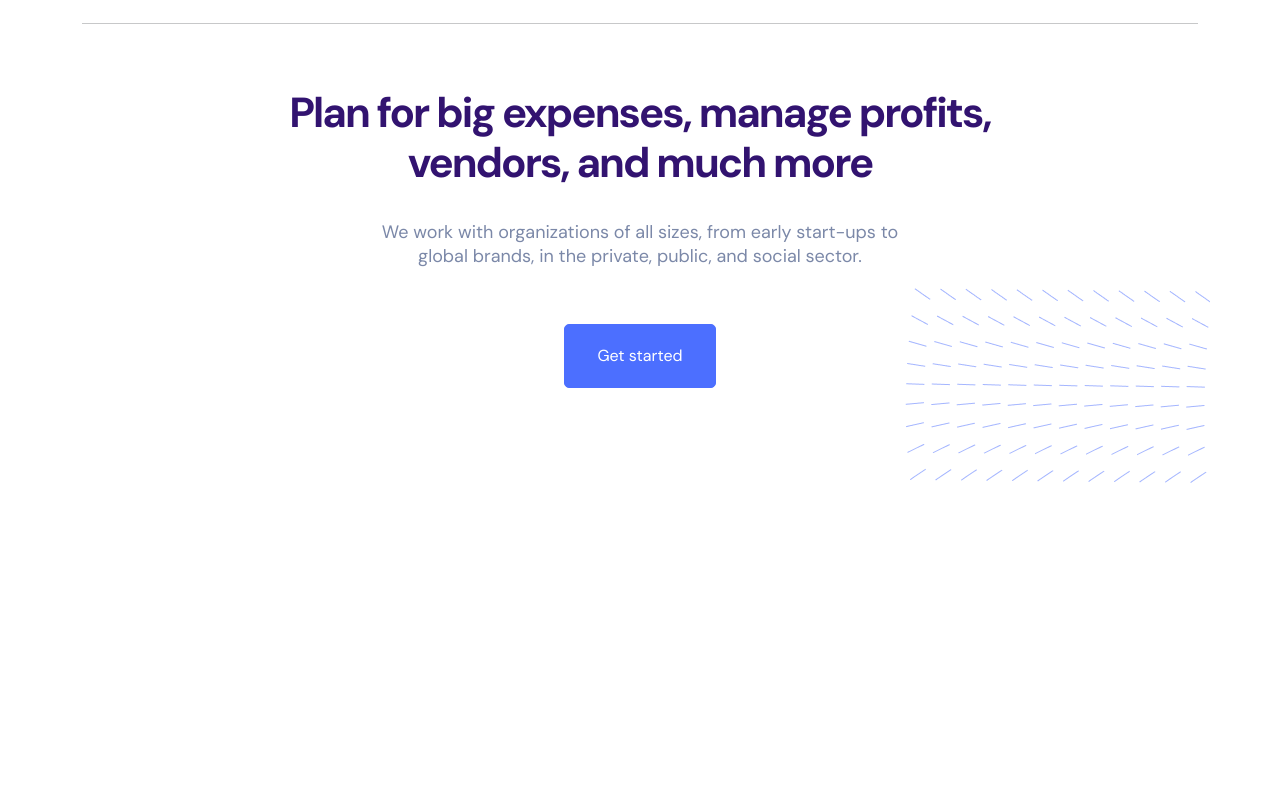
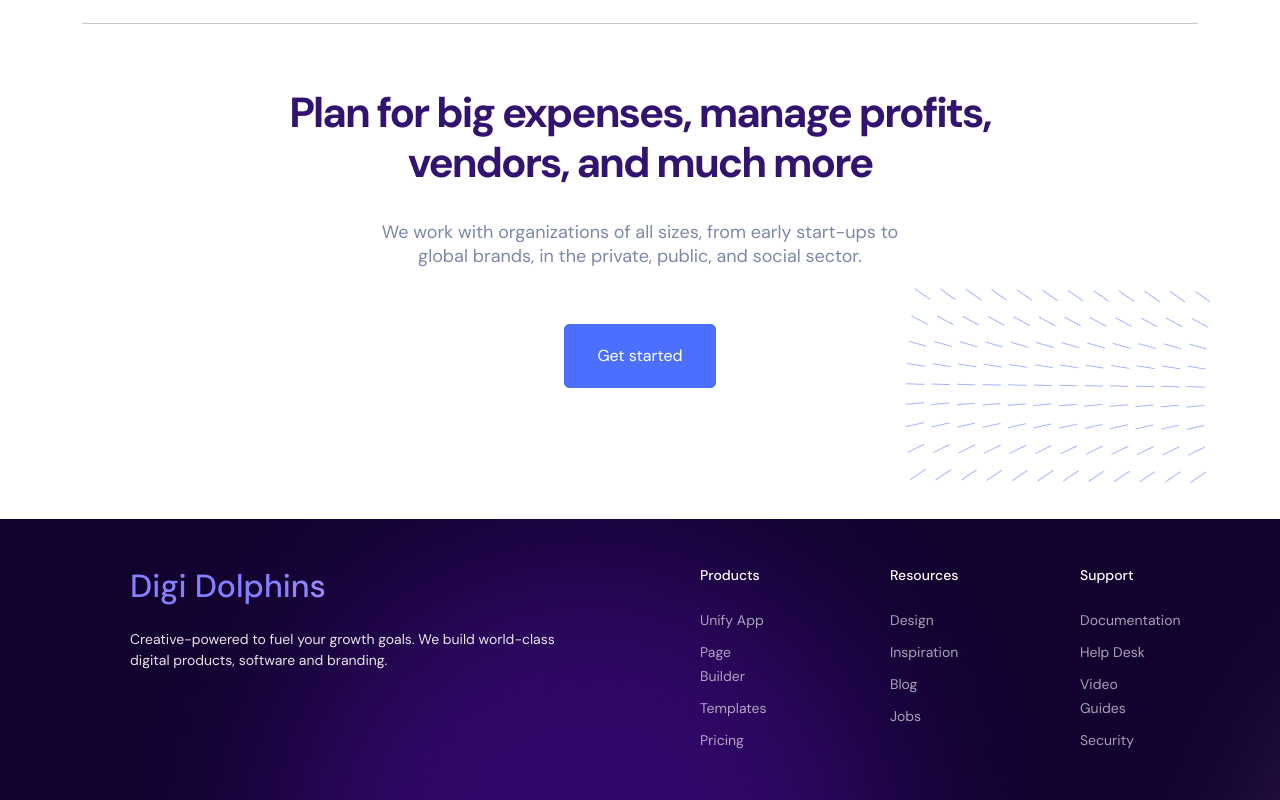
Before and after one commit to Binod69/digi-dolphins, a Next.js app: page / in a window 1280 px wide. Shown: the part 5238-6038 px from the top of the page. Before the commit the page ends 5722 px from the top, so only its background shows below. Built offline with nearby package versions, Linux system fonts and the light colour scheme.

Commit message:
added footer section

```diff
--- /dev/null
+++ b/app/Components/Footer/Footer.tsx
@@ -0,0 +1,127 @@
+'use client';
+import Container from 'react-bootstrap/Container';
+import Row from 'react-bootstrap/Row';
+import Col from 'react-bootstrap/Col';
+import ListGroup from 'react-bootstrap/ListGroup';
+import styles from './footer.module.css';
+import Link from 'next/link';
+const Footer = () => {
+  return (
+    <>
+      <footer className={styles.con}>
+        <Container>
+          <Row>
+            <Col lg={6}>
+              <article className={styles.articleCon}>
+                <h2 className={styles.brand}>Digi Dolphins</h2>
+                <p className={styles.para}>
+                  Creative-powered to fuel your growth goals. We build
+                  world-class digital products, software and branding.
+                </p>
+              </article>
+            </Col>
+            <Col lg={2}>
+              <article className={styles.articleCon}>
+                <h5 className={styles.productTitle}>Products</h5>
+                <ul className="m-0 p-0">
+                  <li className={styles.linkCon}>
+                    <Link className={styles.link} href="/">
+                      {' '}
+                      Unify App
+                    </Link>
+                  </li>
+                  <li className={styles.linkCon}>
+                    <Link className={styles.link} href="/">
+                      {' '}
+                      Page Builder
+                    </Link>
+                  </li>
+                  <li className={styles.linkCon}>
+                    <Link className={styles.link} href="/">
+                      {' '}
+                      Templates
+                    </Link>
+                  </li>
+                  <li className={styles.linkCon}>
+                    <Link className={styles.link} href="/">
+                      {' '}
+                      Pricing
+                    </Link>
+                  </li>
+                </ul>
+              </article>
+            </Col>
+            <Col lg={2}>
+              <article className={styles.articleCon}>
+                <h5 className={styles.productTitle}>Resources</h5>
+                <ul className="m-0 p-0">
+                  <li className={styles.linkCon}>
+                    <Link className={styles.link} href="/">
+                      {' '}
+                      Design
+                    </Link>
+                  </li>
+                  <li className={styles.linkCon}>
+                    <Link className={styles.link} href="/">
+                      {' '}
+                      Inspiration
+                    </Link>
+                  </li>
+                  <li className={styles.linkCon}>
+                    <Link className={styles.link} href="/">
+                      {' '}
+                      Blog
+                    </Link>
+                  </li>
+                  <li className={styles.linkCon}>
+                    <Link className={styles.link} href="/">
+                      {' '}
+                      Jobs
+                    </Link>
+                  </li>
+                </ul>
+              </article>
+            </Col>
+            <Col lg={2}>
+              <article className={styles.articleCon}>
+                <h5 className={styles.productTitle}>Support</h5>
+                <ul className="m-0 p-0">
+                  <li className={styles.linkCon}>
+                    <Link className={styles.link} href="/">
+                      {' '}
+                      Documentation
+                    </Link>
+                  </li>
+                  <li className={styles.linkCon}>
+                    <Link className={styles.link} href="/">
+                      {' '}
+                      Help Desk
+                    </Link>
+                  </li>
+                  <li className={styles.linkCon}>
+                    <Link className={styles.link} href="/">
+                      {' '}
+                      Video Guides
+                    </Link>
+                  </li>
+                  <li className={styles.linkCon}>
+                    <Link className={styles.link} href="/">
+                      {' '}
+                      Security
+                    </Link>
+                  </li>
+                </ul>
+              </article>
+            </Col>
+          </Row>
+          <Row className=''>
+            <Col lg={6}></Col>
+            <Col lg={6}></Col>
+          </Row>
+        </Container>
+      </footer>
+    </>
+  );
+};
+
+export default Footer;
--- /dev/null
+++ b/app/Components/Footer/footer.module.css
@@ -0,0 +1,42 @@
+.con {
+  margin-top: 9%;
+  background-image: url('../../../public/img/footer-bg.webp');
+  height: 100%;
+}
+.articleCon {
+  margin: 3rem;
+}
+.brand {
+  background: linear-gradient(
+    272.54deg,
+    var(--linear-gradient1) 12.86%,
+    var(--linear-gradient2) 68.06%
+  );
+  background-clip: text;
+  --webkit-background-clip: text;
+  -webkit-text-fill-color: transparent;
+}
+.para {
+  color: #e7e5ea;
+  font-size: 0.875rem;
+  margin: 1.5rem 0;
+}
+.productTitle {
+  color: #fff;
+  font-size: 0.875rem;
+  margin: 1.5rem 0;
+}
+.linkCon {
+  list-style: none;
+  margin: 0.5rem 0;
+}
+.link {
+  text-decoration: none;
+  font-size: 0.875rem;
+  color: #e7e5ea;
+  opacity: 0.7;
+  transition: all 0.3s;
+}
+.link:hover {
+  color: #cbcacf;
+}
--- a/app/layout.tsx
+++ b/app/layout.tsx
@@ -3,6 +3,7 @@
 import type { Metadata } from 'next';
 import { DM_Sans } from 'next/font/google';
 import Navbars from './Components/NavBar/Navbar';
+import Footer from './Components/Footer/Footer';
 
 const dm_sans = DM_Sans({ subsets: ['latin'], weight: ['400', '500', '700'] });
 
@@ -21,6 +22,7 @@
       <body className={dm_sans.className}>
         <Navbars />
         <main>{children}</main>
+        <Footer />
       </body>
     </html>
   );
```
Also changed, not shown: public/img/footer-bg.webp (added).
